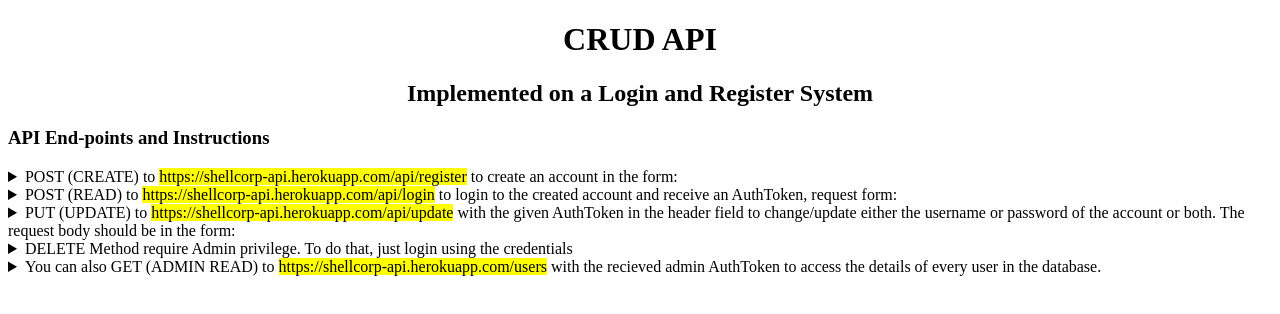
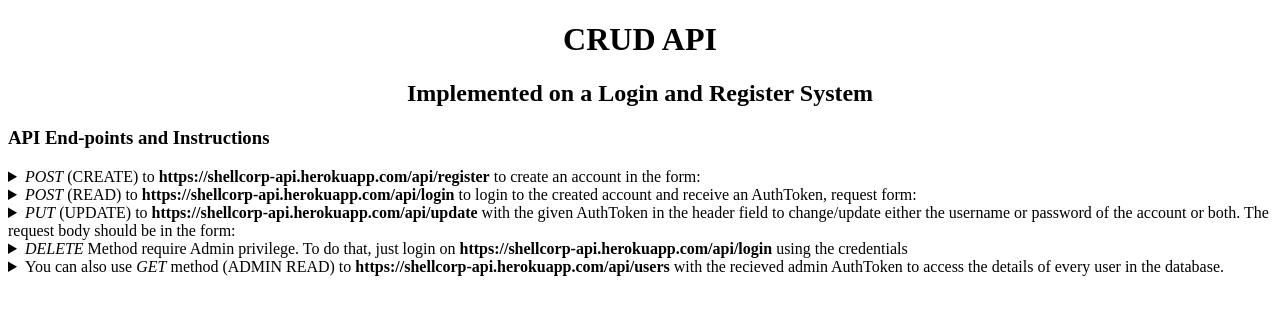
Before and after one commit to mo-shaz/REST-API, a website: page index.html in a window 1280 px wide. Drawn offline with Linux system fonts and the light colour scheme.

Commit message:
style changes

```diff
--- a/index.html
+++ b/index.html
@@ -8,18 +8,20 @@
         <section>
 
             <details>
-                <summary> POST (CREATE) to <mark>https://shellcorp-api.herokuapp.com/api/register</mark> to create an account in the form:</summary>
+                <summary> <i>POST</i> (CREATE) to <b>https://shellcorp-api.herokuapp.com/api/register</b> to create an account in the form:</summary>
                 <p>
+                <code>
                 {<br>
                 "username": name,<br>
                 "email": mail,<br>
                 "password": password<br>
                 }
+                </code>
                 </p>
             </details>
 
                 <details>
-                    <summary> POST (READ) to <mark>https://shellcorp-api.herokuapp.com/api/login</mark> to login to the created account and receive an AuthToken, request form:</summary>
+                    <summary> <i>POST</i> (READ) to <b>https://shellcorp-api.herokuapp.com/api/login</b> to login to the created account and receive an AuthToken, request form:</summary>
                     <p>
                     <code>
                     {<br>
@@ -28,11 +30,11 @@
                     }
                     </code>
                     </p>
-                    <p> Copy the given AuthToken in the form: <strong>BEARER /AUTH_TOKEN/</strong>. This is needed for later use. </p>
+                    <p> Copy the given AuthToken in the form: <b><i>BEARER /AUTH_TOKEN/</i></b>. This is needed for later use. </p>
                 </details>
 
                 <details>
-                    <summary> PUT (UPDATE) to <mark>https://shellcorp-api.herokuapp.com/api/update</mark> with the given AuthToken in the header field to change/update either the username or password of the account or both. The request body should be in the form:</summary>
+                    <summary> <i>PUT</i> (UPDATE) to <b>https://shellcorp-api.herokuapp.com/api/update</b> with the given AuthToken in the header field to change/update either the username or password of the account or both. The request body should be in the form:</summary>
                 <p>
                 <code>
                 {<br>
@@ -44,7 +46,7 @@
                 </details>
 
                 <details>
-                    <summary> DELETE Method require Admin privilege. To do that, just login using the credentials </summary>
+                    <summary> <i>DELETE</i> Method require Admin privilege. To do that, just login on <b>https://shellcorp-api.herokuapp.com/api/login</b> using the credentials </summary>
                 <p>
                 <code>
                 {<br>
@@ -52,7 +54,7 @@
                 "password": "adminhere"<br>
                 }
                 </code>
-                <p> Use DELETE method on the url <mark>https://shellcorp-api.herokuapp.com/delete</mark> with the received AuthToken in the authorization field of the header to delete any account by composing the request body in the form <br>
+                <p> Use <i>DELETE</i> method on the url <b>https://shellcorp-api.herokuapp.com/api/delete</b> with the received AuthToken in the authorization field of the header to delete any account by composing the request body in the form <br>
             <code>
                 {<br>
                 "email": target_mail<br>
@@ -60,7 +62,7 @@
             </code></p>
             </details>
             <details>
-                <summary> You can also GET (ADMIN READ) to <mark>https://shellcorp-api.herokuapp.com/users</mark> with the recieved admin AuthToken to access the details of every user in the database.</summary>
+                <summary> You can also use <i>GET</i> method (ADMIN READ) to <b>https://shellcorp-api.herokuapp.com/api/users</b> with the recieved admin AuthToken to access the details of every user in the database.</summary>
                     </details>
         </section>
     </body>
```
